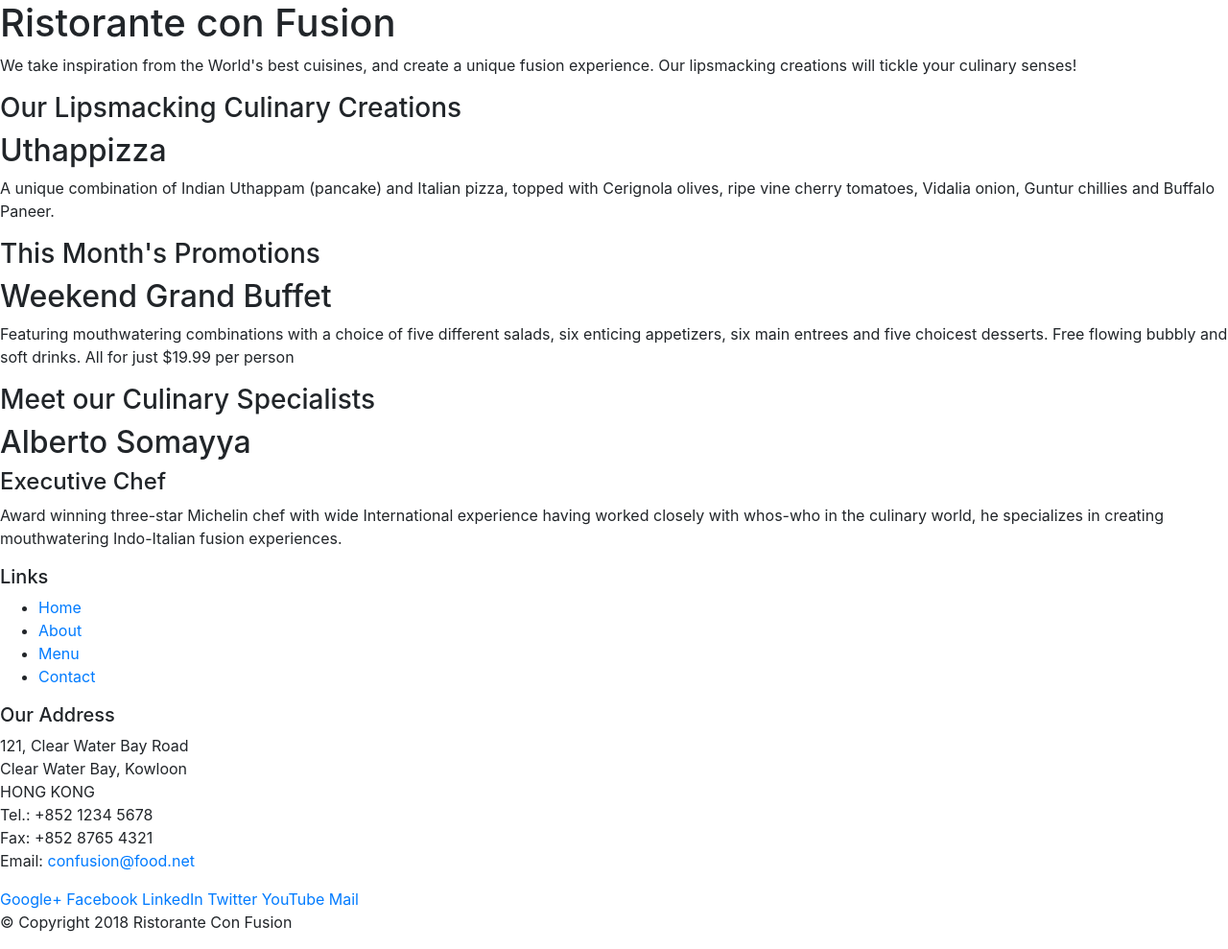
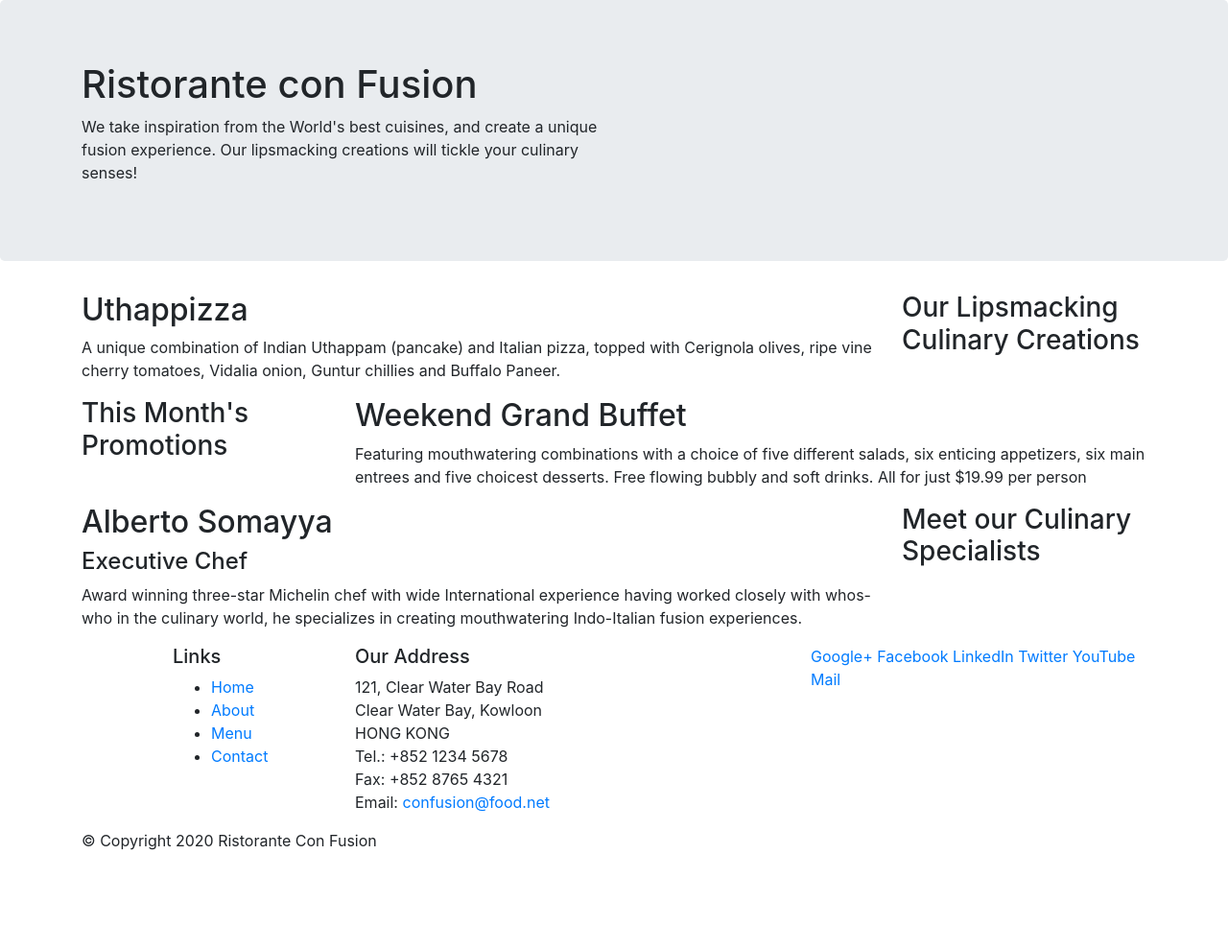
Before and after one commit to NikcQ/conFusion, a website: page index.html in a window 1280 px wide. Shown: the whole page at 96% size. After the commit the page ends 904 px from the top, so only its background shows below. Drawn offline with nearby package versions, Linux system fonts and the light colour scheme.

Commit message:
Bootstrap grid 1

```diff
--- a/index.html
+++ b/index.html
@@ -14,46 +14,46 @@
 
 <body>
 
-    <header>
-        <div>
-            <div>
-                <div>
+    <header class="jumbotron">
+        <div class="container">
+            <div class="row">
+                <div class="col-12 col-sm-6">
                     <h1>Ristorante con Fusion</h1>
                     <p>We take inspiration from the World's best cuisines, and create a unique fusion experience. Our lipsmacking creations will tickle your culinary senses!</p>
                 </div>
-                <div>
+                <div class="col-12 col-sm">
                 </div>
             </div>
         </div>
     </header>
 
-    <div>
-        <div>
-            <div>
+    <div class="container">
+        <div class="row">
+            <div class="col-12 col-sm-4 order-sm-last col-md-3">
                 <h3>Our Lipsmacking Culinary Creations</h3>
             </div>
-            <div>
+            <div class="col col-sm order-sm-first col-md">
                 <h2>Uthappizza</h2>
                 <p>A unique combination of Indian Uthappam (pancake) and Italian pizza, topped with Cerignola olives, ripe vine cherry tomatoes, Vidalia onion, Guntur chillies and Buffalo Paneer.</p>
             </div>
         </div>
 
 
-        <div>
-            <div>
+        <div class="row">
+            <div class="col-12 col-sm-4 col-md-3">
                 <h3>This Month's Promotions</h3>
             </div>
-            <div>
+            <div class="col col-sm col-md">
                 <h2>Weekend Grand Buffet</h2>
                 <p>Featuring mouthwatering combinations with a choice of five different salads, six enticing appetizers, six main entrees and five choicest desserts. Free flowing bubbly and soft drinks. All for just $19.99 per person </p>
             </div>
         </div>
 
-        <div>
-            <div>
+        <div class="row">
+            <div class="col-12 col-sm-4 order-sm-last col-md-3">
                 <h3>Meet our Culinary Specialists</h3>
             </div>
-            <div>
+            <div class="col col-sm order-sm-first col-md">
                 <h2>Alberto Somayya</h2>
                 <h4>Executive Chef</h4>
                 <p>Award winning three-star Michelin chef with wide International experience having worked closely with whos-who in the culinary world, he specializes in creating mouthwatering Indo-Italian fusion experiences. </p>
@@ -62,9 +62,9 @@
     </div>
 
     <footer>
-        <div>
-            <div>
-                <div>
+        <div class="container">
+            <div class="row">
+                <div class="col-4 offset-1 col-sm-2">
                     <h5>Links</h5>
                     <ul>
                         <li><a href="#">Home</a></li>
@@ -73,7 +73,7 @@
                         <li><a href="#">Contact</a></li>
                     </ul>
                 </div>
-                <div>
+                <div class="col-7 col-sm-5">
                     <h5>Our Address</h5>
                     <address>
 		              121, Clear Water Bay Road<br>
@@ -84,7 +84,7 @@
 		              Email: <a href="mailto:confusion@food.net">confusion@food.net</a>
 		           </address>
                 </div>
-                <div>
+                <div class="col-12 col-sm-4">
                     <div>
                         <a href="http://google.com/+">Google+</a>
                         <a href="http://www.facebook.com/profile.php?id=">Facebook</a>
@@ -95,9 +95,9 @@
                     </div>
                 </div>
            </div>
-           <div>
-                <div>
-                    <p>© Copyright 2018 Ristorante Con Fusion</p>
+           <div class="row">
+                <div class="col-auto">
+                    <p>© Copyright 2020 Ristorante Con Fusion</p>
                 </div>
            </div>
         </div>
```
